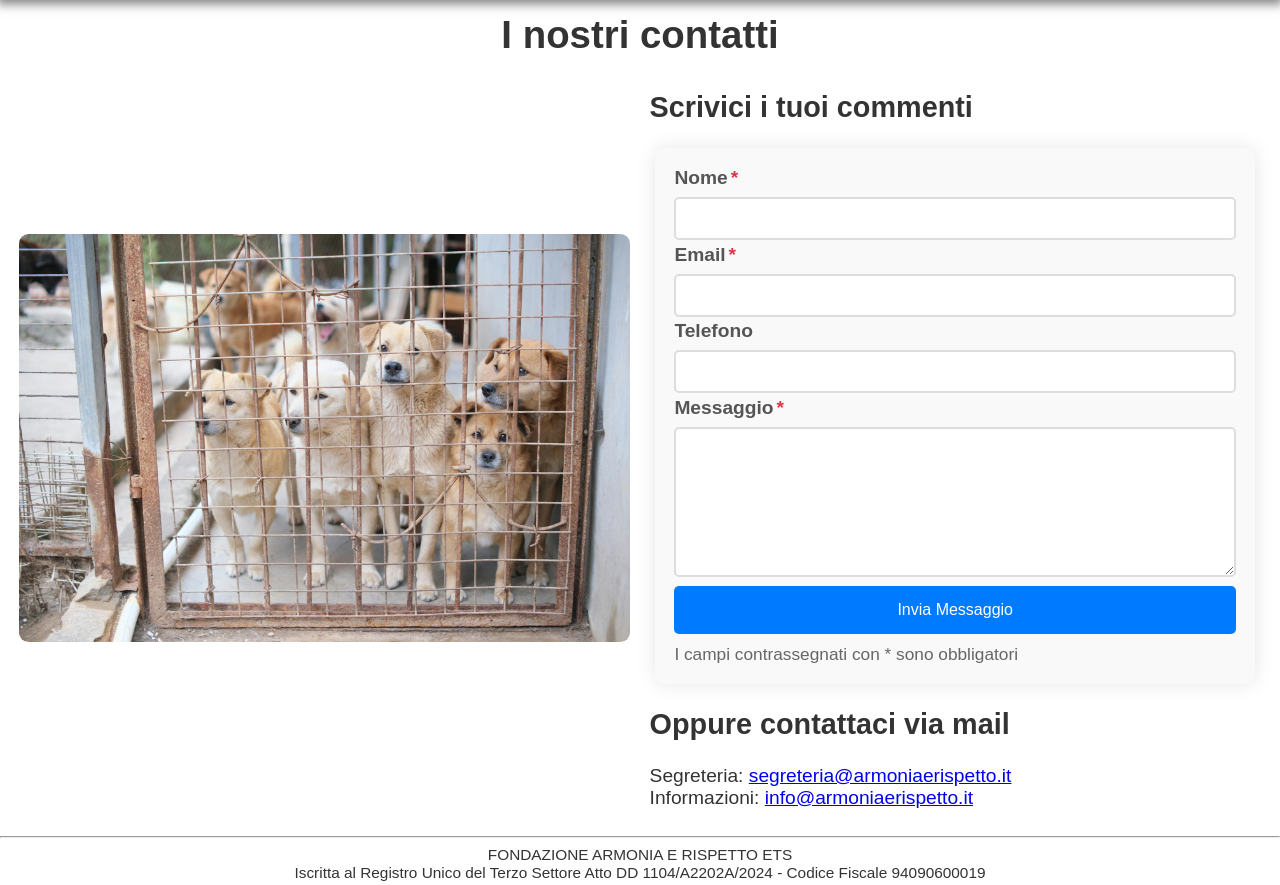
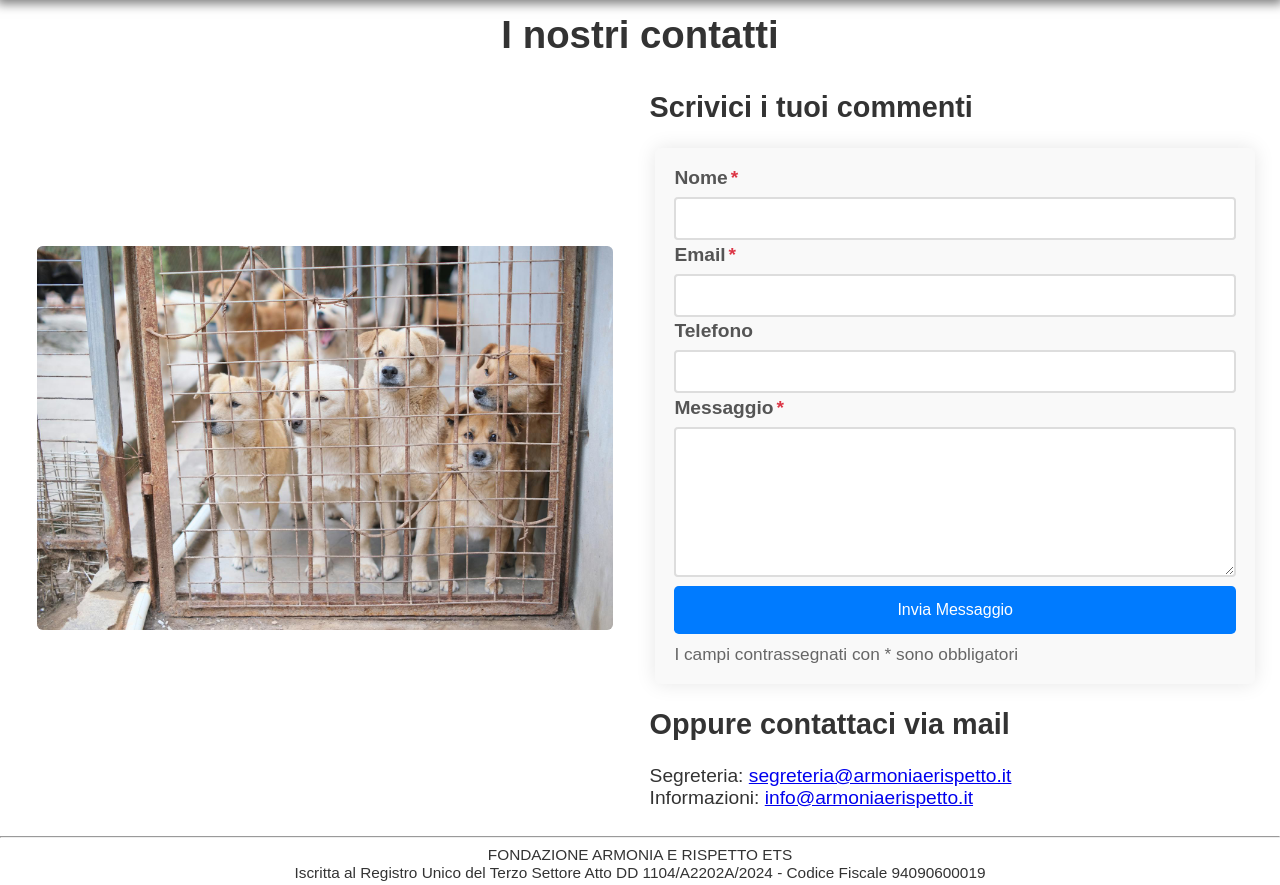
Before and after one commit to alexcucc/armoniaerispetto, a PHP site: page /contatti.php in a window 1280 px wide. Shown: the part 148-1033 px from the top of the page. Run offline with PHP 8.4, Linux system fonts and the light colour scheme.

Commit message:
updated styles

```diff
--- a/styles.css
+++ b/styles.css
@@ -82,7 +82,7 @@ h1 {
   text-decoration: none;
   font-size: 1.1rem;
   margin: 0.5rem 1rem;
-  border-radius: 4px;
+  border-radius: 0.3em;
   position: relative;
   text-align: center;
 }
@@ -118,19 +118,20 @@ footer {
 }
 
 .main-image {
-  max-height: 31em;
+  max-height: 30rem;
   max-width: 100%;
   display: block;
   margin: auto;
-  border-radius: 0.5em;
+  border-radius: 0.3em;
 }
 
 .image {
-  max-height: 100%;
-  max-width: 100%;
+  max-width: 30rem;
+  height: 100%;
+  width: 100%;
   display: block;
   margin: auto;
-  border-radius: 0.5em;
+  border-radius: 0.3em;
 }
 
 .hamburger-container {
@@ -166,7 +167,7 @@ footer {
   margin: 0 auto;
   padding: 0px;
   background-color: #f9f9f9;
-  border-radius: 10px;
+  border-radius: 0.3em;
   box-shadow: 0 0 20px rgba(0, 0, 0, 0.1);
 }
 
@@ -191,7 +192,7 @@ footer {
   width: 100%;
   padding: 12px;
   border: 2px solid #ddd;
-  border-radius: 5px;
+  border-radius: 0.3em;
   transition: border-color 0.3s ease;
 }
 
@@ -213,7 +214,7 @@ footer {
   background-color: #007bff;
   color: white;
   border: none;
-  border-radius: 5px;
+  border-radius: 0.3em;
   font-size: 16px;
   cursor: pointer;
   transition: background-color 0.3s ease;
```
